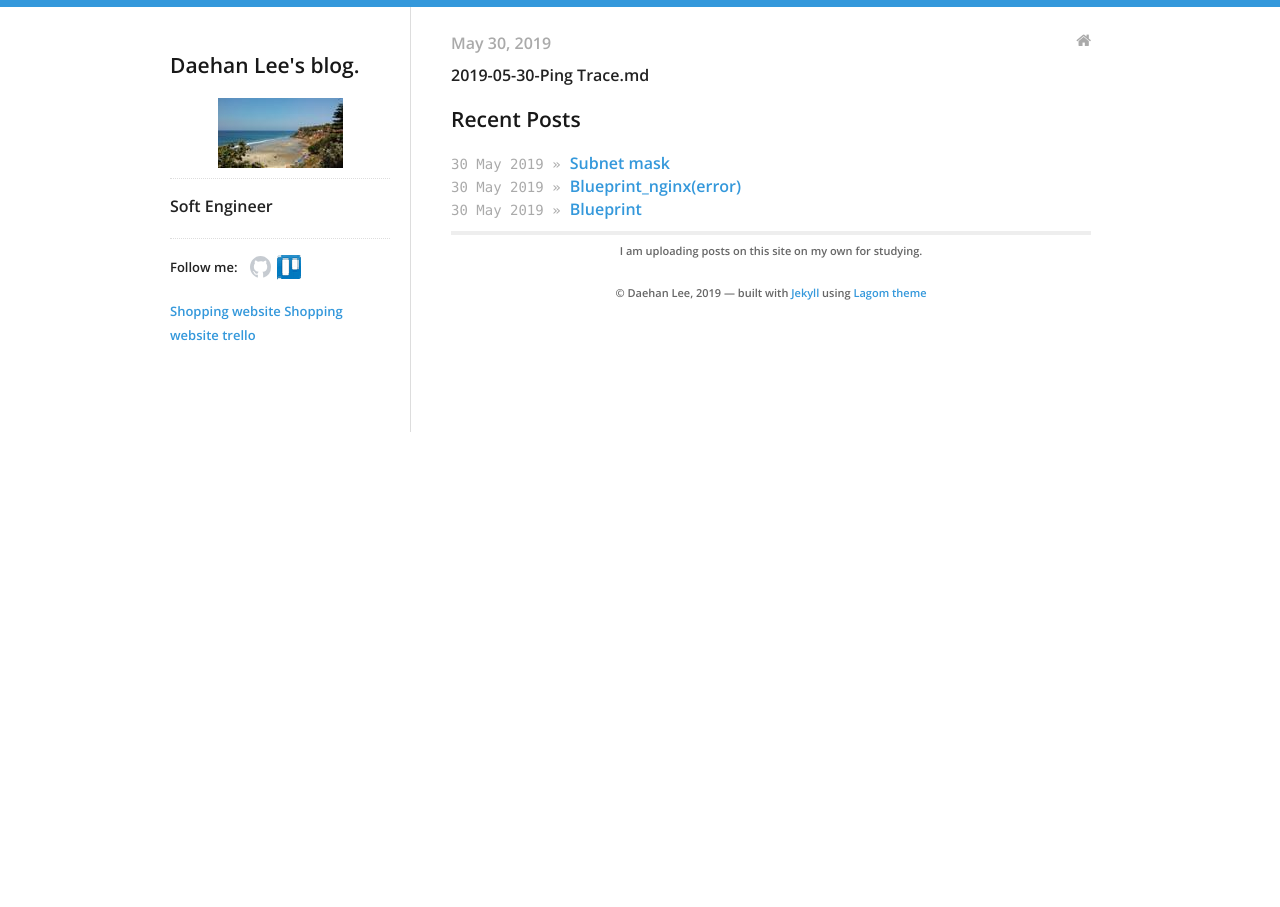
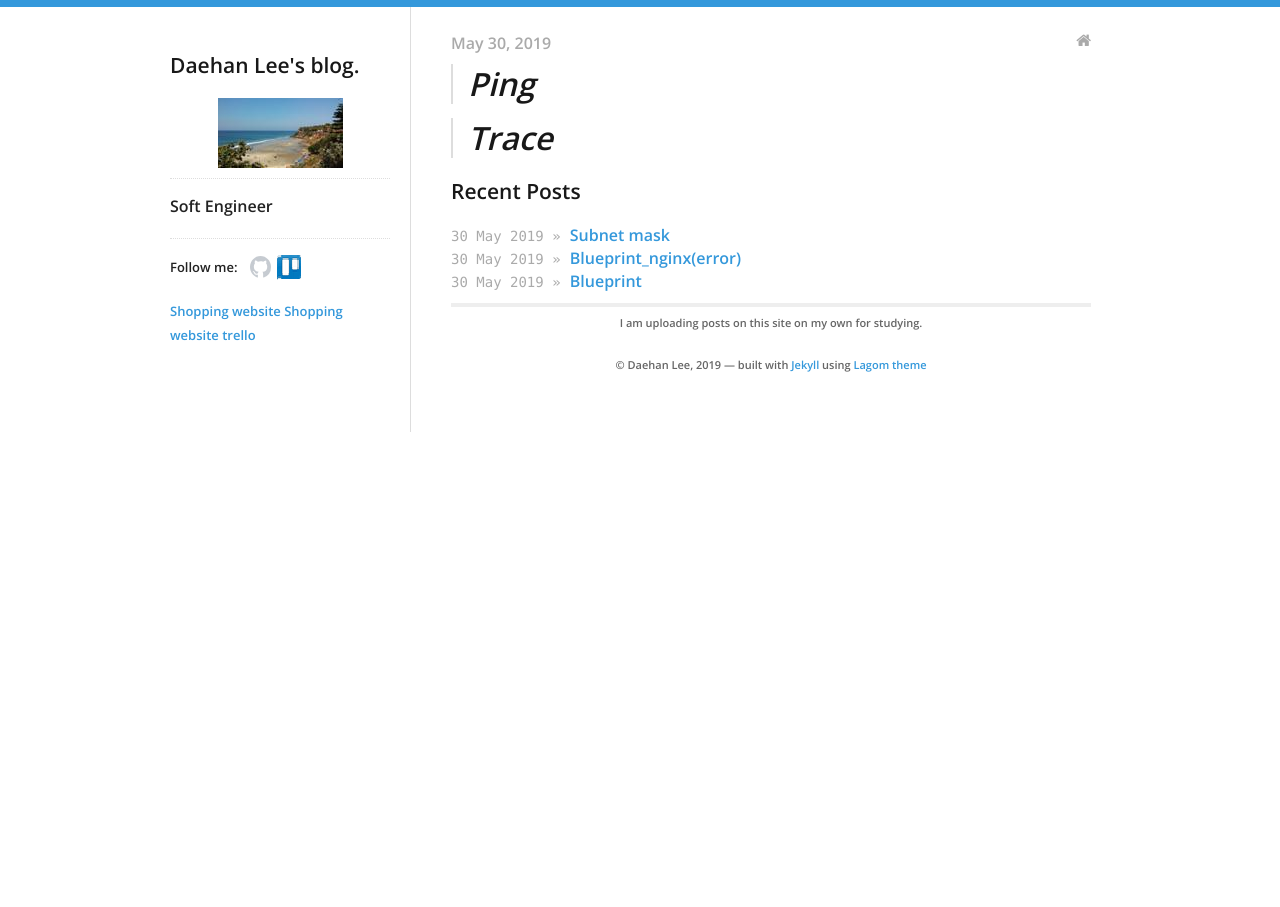
Before and after one commit to daehan0226/Study, a Jekyll site: the page built from _posts/2019-05-30-Ping Trace.md, in a window 1280 px wide. Built offline with Jekyll 4.4.1, drawn with Linux system fonts in a browser that asks for light colours.

Commit message:
Update 2019-05-30-Ping Trace.md

```diff
--- a/_posts/2019-05-30-Ping Trace.md
+++ b/_posts/2019-05-30-Ping Trace.md
@@ -5,4 +5,8 @@ categories:
 - blog
 ---
 
-2019-05-30-Ping Trace.md
+> # Ping
+
+
+
+> # Trace
```
